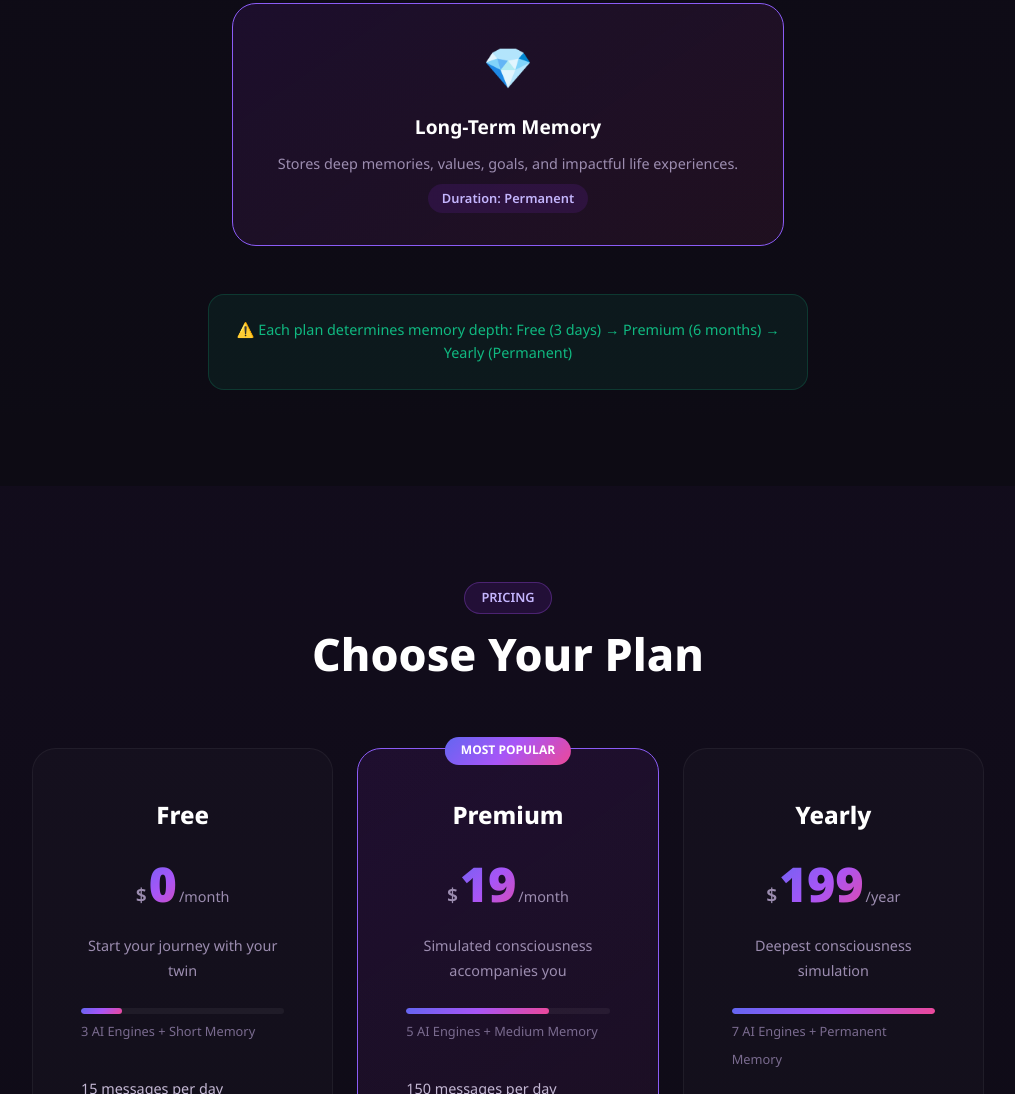
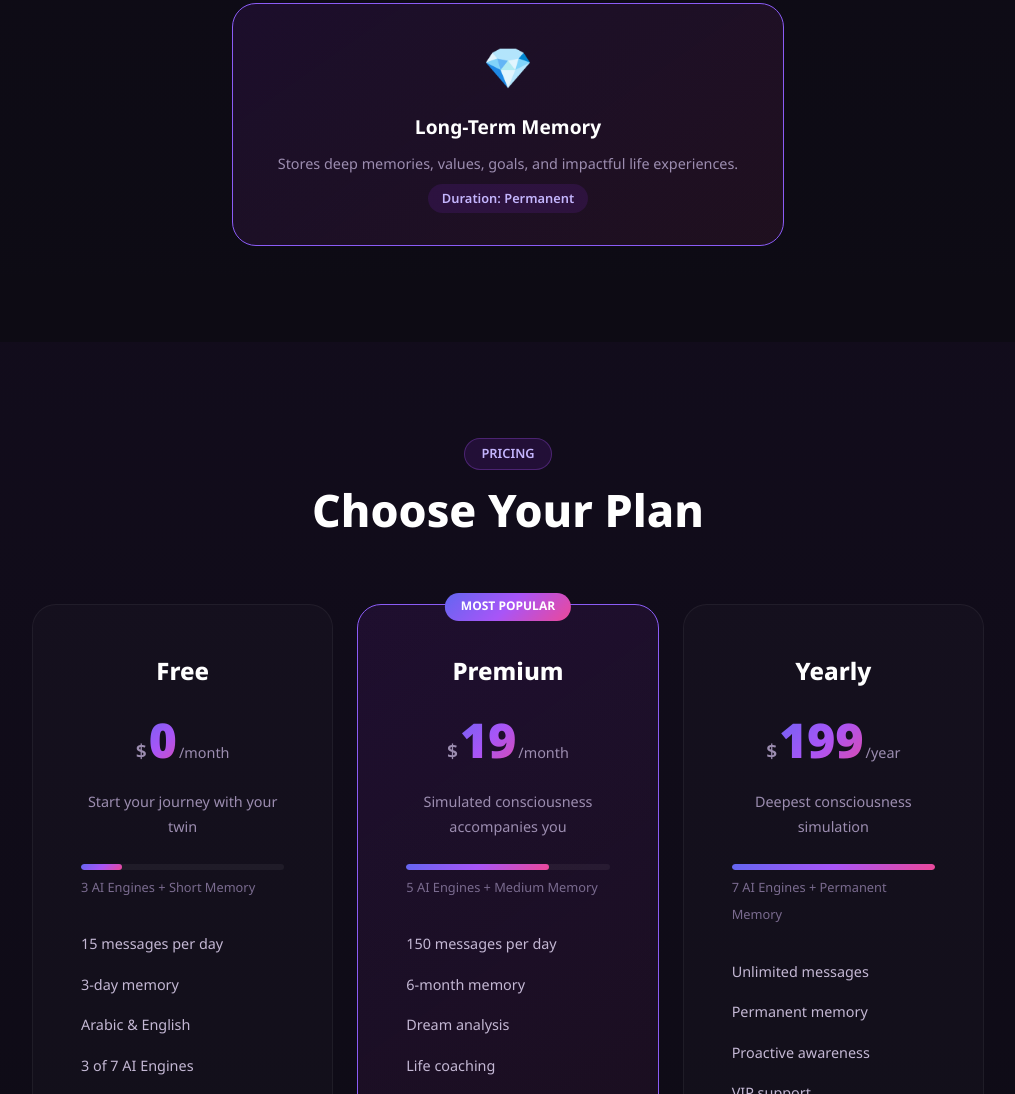
Before and after one commit to sirmarket7-cloud/Soul-Sync, a plain HTML site: page index.html in a window 1280 px wide. Shown: the part 5965-7059 px from the top of the page, without its empty margins (132-1147 px from the left). Drawn offline with Linux system fonts and the light colour scheme.

Commit message:
Soul Sync.co v3

```diff
--- a/index.html
+++ b/index.html
@@ -299,11 +299,7 @@
           <span class="memory-duration" data-ar="المدة: دائمة" data-en="Duration: Permanent">Duration: Permanent</span>
         </div>
       </div>
-      <div class="memory-note">
-        <p data-ar="⚠️ كل باقة تُحدد عمق الذاكرة: Free (3 أيام) → Premium (6 أشهر) → Yearly (دائمة)" data-en="⚠️ Each plan determines memory depth: Free (3 days) → Premium (6 months) → Yearly (Permanent)">⚠️ Each plan determines memory depth: Free (3 days) → Premium (6 months) → Yearly (Permanent)</p>
-      </div>
-    </div>
-  </section>
+      </section>
 
   <section class="pricing" id="pricing">
     <div class="container">
```
